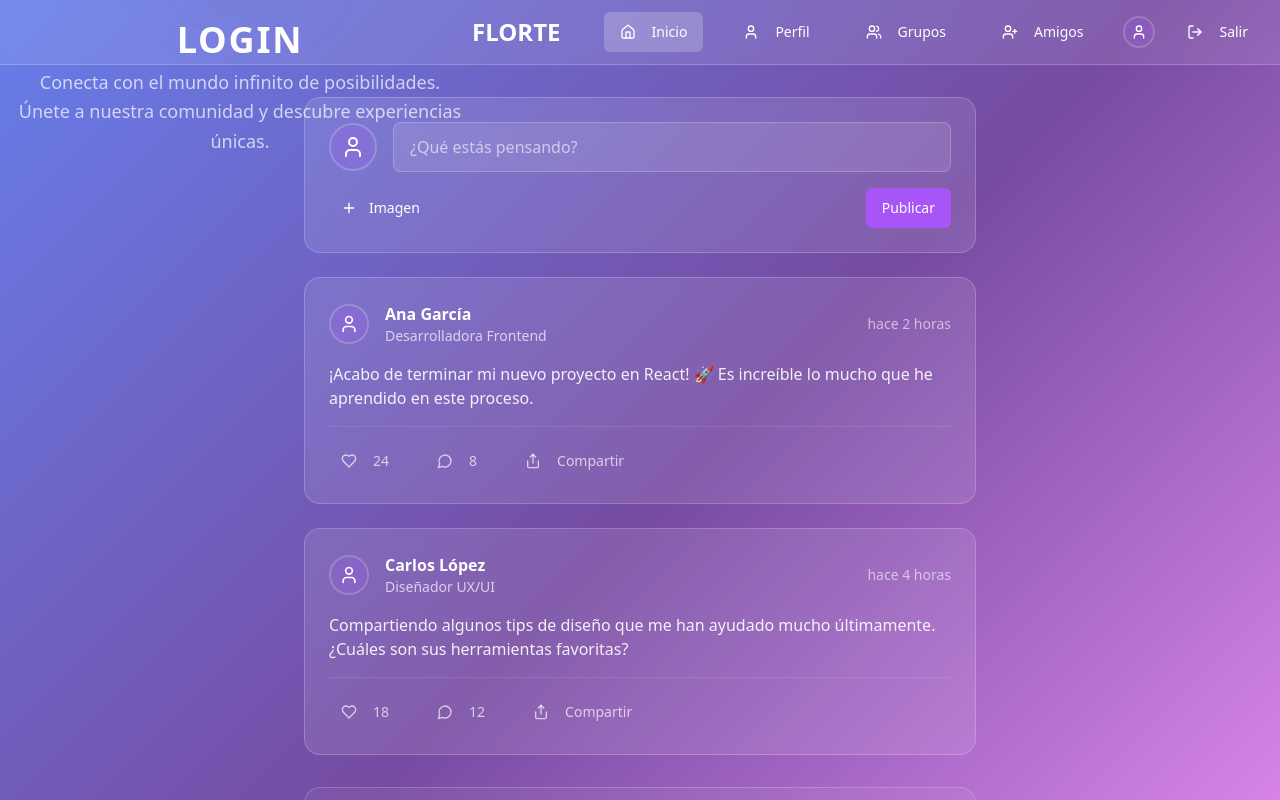
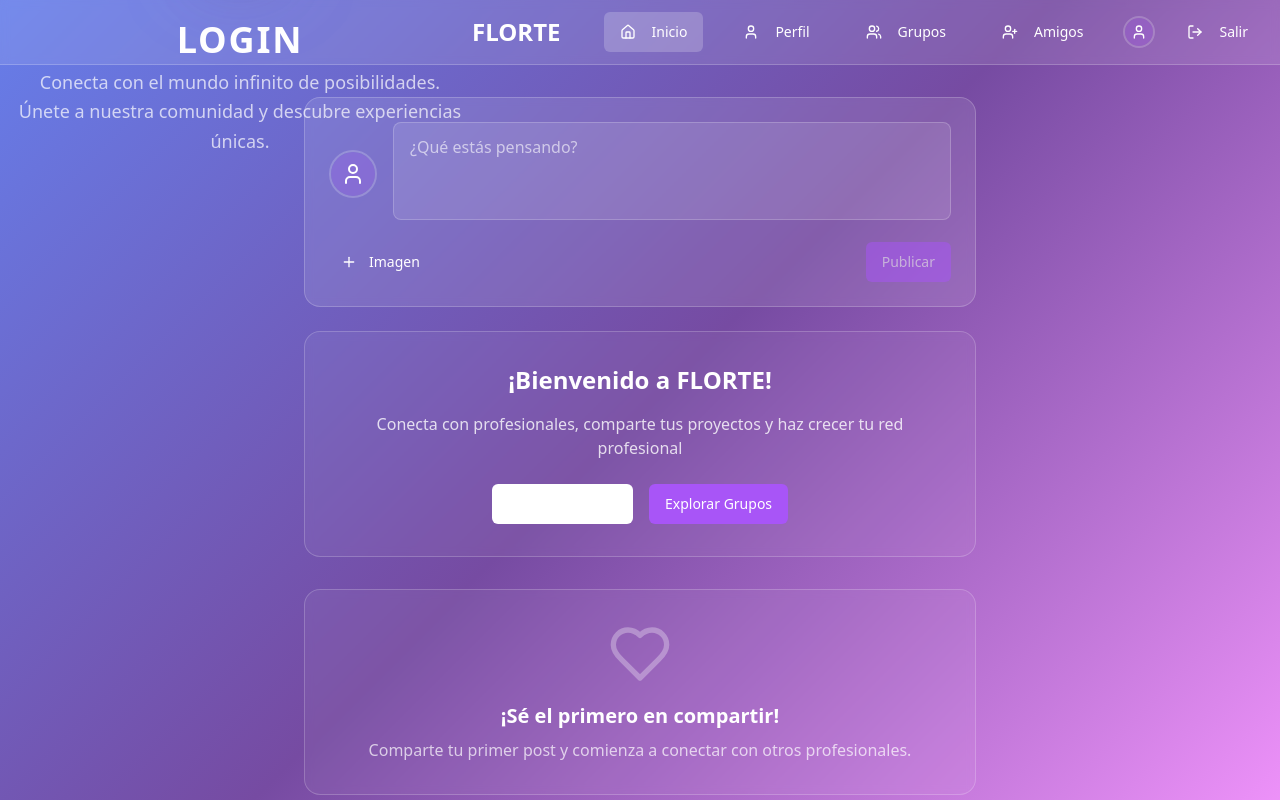
Before and after one commit to DavidFuquene015/comunidad-espejo-social, a React (Vite) app: page /dashboard in a window 1280 px wide. Shown: the top 800 px of the page. Built offline with nearby package versions, Linux system fonts and the light colour scheme.

Commit message:
Fix UI and enhance navigation
Correct interface errors, ensure button functionality, and transition from simulated posts to user-generated content.

```diff
--- a/src/components/navigation/MainNavigation.tsx
+++ b/src/components/navigation/MainNavigation.tsx
@@ -70,7 +70,10 @@ const MainNavigation = () => {
 
             {/* User Menu */}
             <div className="flex items-center space-x-4">
-              <Avatar className="w-8 h-8 border-2 border-white/20">
+              <Avatar
+                className="w-8 h-8 border-2 border-white/20 cursor-pointer"
+                onClick={() => navigate('/profile')}
+              >
                 <AvatarImage
                   src={user?.user_metadata?.avatar_url}
                   alt={user?.user_metadata?.full_name || 'Usuario'}
--- a/src/pages/Dashboard.tsx
+++ b/src/pages/Dashboard.tsx
@@ -1,5 +1,5 @@
 
-import React from 'react';
+import React, { useState } from 'react';
 import { useAuth } from '@/hooks/useAuth';
 import MainNavigation from '@/components/navigation/MainNavigation';
 import { User, Plus, Heart, MessageCircle, Share } from 'lucide-react';
@@ -8,36 +8,15 @@ import { Avatar, AvatarFallback, AvatarImage } from '@/components/ui/avatar';
 
 const Dashboard = () => {
   const { user } = useAuth();
+  const [postContent, setPostContent] = useState('');
 
-  // Posts de ejemplo para el feed
-  const feedPosts = [
-    {
-      id: 1,
-      author: {
-        name: "Ana García",
-        avatar: null,
-        occupation: "Desarrolladora Frontend"
-      },
-      content: "¡Acabo de terminar mi nuevo proyecto en React! 🚀 Es increíble lo mucho que he aprendido en este proceso.",
-      image: null,
-      likes: 24,
-      comments: 8,
-      timestamp: "hace 2 horas"
-    },
-    {
-      id: 2,
-      author: {
-        name: "Carlos López",
-        avatar: null,
-        occupation: "Diseñador UX/UI"
-      },
-      content: "Compartiendo algunos tips de diseño que me han ayudado mucho últimamente. ¿Cuáles son sus herramientas favoritas?",
-      image: null,
-      likes: 18,
-      comments: 12,
-      timestamp: "hace 4 horas"
+  const handlePublishPost = () => {
+    if (postContent.trim()) {
+      // TODO: Implement actual post creation functionality
+      console.log('Publishing post:', postContent);
+      setPostContent('');
     }
-  ];
+  };
 
   return (
     <div className="min-h-screen bg-social-gradient">
@@ -58,10 +37,12 @@ const Dashboard = () => {
                 </AvatarFallback>
               </Avatar>
               <div className="flex-1">
-                <input
-                  type="text"
+                <textarea
+                  value={postContent}
+                  onChange={(e) => setPostContent(e.target.value)}
                   placeholder="¿Qué estás pensando?"
-                  className="w-full bg-white/10 border border-white/20 rounded-lg px-4 py-3 text-white placeholder-white/60 focus:outline-none focus:ring-2 focus:ring-purple-500"
+                  className="w-full bg-white/10 border border-white/20 rounded-lg px-4 py-3 text-white placeholder-white/60 focus:outline-none focus:ring-2 focus:ring-purple-500 resize-none"
+                  rows={3}
                 />
               </div>
             </div>
@@ -72,54 +53,18 @@ const Dashboard = () => {
                   Imagen
                 </Button>
               </div>
-              <Button className="bg-purple-500 hover:bg-purple-600 text-white">
+              <Button
+                onClick={handlePublishPost}
+                disabled={!postContent.trim()}
+                className="bg-purple-500 hover:bg-purple-600 text-white disabled:opacity-50"
+              >
                 Publicar
               </Button>
             </div>
           </div>
 
-          {/* Feed de posts */}
-          <div className="space-y-6">
-            {feedPosts.map((post) => (
-              <div key={post.id} className="bg-white/10 backdrop-blur-sm rounded-2xl p-6 border border-white/20">
-                {/* Header del post */}
-                <div className="flex items-center space-x-4 mb-4">
-                  <Avatar className="w-10 h-10 border-2 border-white/20">
-                    <AvatarFallback className="bg-purple-500/20 text-white text-sm">
-                      <User className="w-5 h-5" />
-                    </AvatarFallback>
-                  </Avatar>
-                  <div className="flex-1">
-                    <h3 className="font-semibold text-white">{post.author.name}</h3>
-                    <p className="text-white/70 text-sm">{post.author.occupation}</p>
-                  </div>
-                  <span className="text-white/60 text-sm">{post.timestamp}</span>
-                </div>
-
-                {/* Contenido del post */}
-                <p className="text-white/90 mb-4">{post.content}</p>
-
-                {/* Acciones del post */}
-                <div className="flex items-center space-x-6 pt-4 border-t border-white/10">
-                  <Button variant="ghost" size="sm" className="text-white/70 hover:text-white hover:bg-white/10">
-                    <Heart className="w-4 h-4 mr-2" />
-                    {post.likes}
-                  </Button>
-                  <Button variant="ghost" size="sm" className="text-white/70 hover:text-white hover:bg-white/10">
-                    <MessageCircle className="w-4 h-4 mr-2" />
-                    {post.comments}
-                  </Button>
-                  <Button variant="ghost" size="sm" className="text-white/70 hover:text-white hover:bg-white/10">
-                    <Share className="w-4 h-4 mr-2" />
-                    Compartir
-                  </Button>
-                </div>
-              </div>
-            ))}
-          </div>
-
           {/* Mensaje de bienvenida para nuevos usuarios */}
-          <div className="bg-white/5 backdrop-blur-sm rounded-2xl p-8 border border-white/20 mt-8 text-center">
+          <div className="bg-white/5 backdrop-blur-sm rounded-2xl p-8 border border-white/20 text-center">
             <h2 className="text-2xl font-bold text-white mb-4">¡Bienvenido a FLORTE!</h2>
             <p className="text-white/80 mb-6">
               Conecta con profesionales, comparte tus proyectos y haz crecer tu red profesional
@@ -140,6 +85,19 @@ const Dashboard = () => {
               </Button>
             </div>
           </div>
+
+          {/* Área para posts futuros */}
+          <div className="mt-8">
+            <div className="bg-white/5 backdrop-blur-sm rounded-2xl p-8 border border-white/20 text-center">
+              <Heart className="w-16 h-16 text-white/30 mx-auto mb-4" />
+              <h3 className="text-xl font-bold text-white mb-2">
+                ¡Sé el primero en compartir!
+              </h3>
+              <p className="text-white/70">
+                Comparte tu primer post y comienza a conectar con otros profesionales.
+              </p>
+            </div>
+          </div>
         </div>
       </div>
     </div>
--- a/src/pages/Index.tsx
+++ b/src/pages/Index.tsx
@@ -1,22 +1,28 @@
+
 import React from 'react';
 import { useAuth } from '@/hooks/useAuth';
 import InfinityLogo from '@/components/InfinityLogo';
 import LoginForm from '@/components/LoginForm';
-import Dashboard from './Dashboard';
+
 const Index = () => {
-  const {
-    user,
-    loading
-  } = useAuth();
+  const { user, loading } = useAuth();
+
   if (loading) {
-    return <div className="min-h-screen bg-gradient-to-br from-gray-400 via-gray-500 to-gray-600 flex items-center justify-center">
+    return (
+      <div className="min-h-screen bg-gradient-to-br from-gray-400 via-gray-500 to-gray-600 flex items-center justify-center">
         <div className="text-white text-xl">Cargando...</div>
-      </div>;
+      </div>
+    );
   }
+
   if (user) {
-    return <Dashboard />;
+    // Redirect to dashboard if user is logged in
+    window.location.href = '/dashboard';
+    return null;
   }
-  return <div className="min-h-screen bg-gradient-to-br from-gray-400 via-gray-500 to-gray-600 flex items-center justify-center p-4 relative overflow-hidden">
+
+  return (
+    <div className="min-h-screen bg-gradient-to-br from-gray-400 via-gray-500 to-gray-600 flex items-center justify-center p-4 relative overflow-hidden">
       {/* Geometric background elements */}
       <div className="absolute inset-0 overflow-hidden bg-purple-950">
         <div className="absolute top-1/4 left-1/4 w-96 h-96 border border-white/10 rounded-full animate-pulse"></div>
@@ -44,6 +50,8 @@ const Index = () => {
           </div>
         </div>
       </div>
-    </div>;
+    </div>
+  );
 };
+
 export default Index;
```
